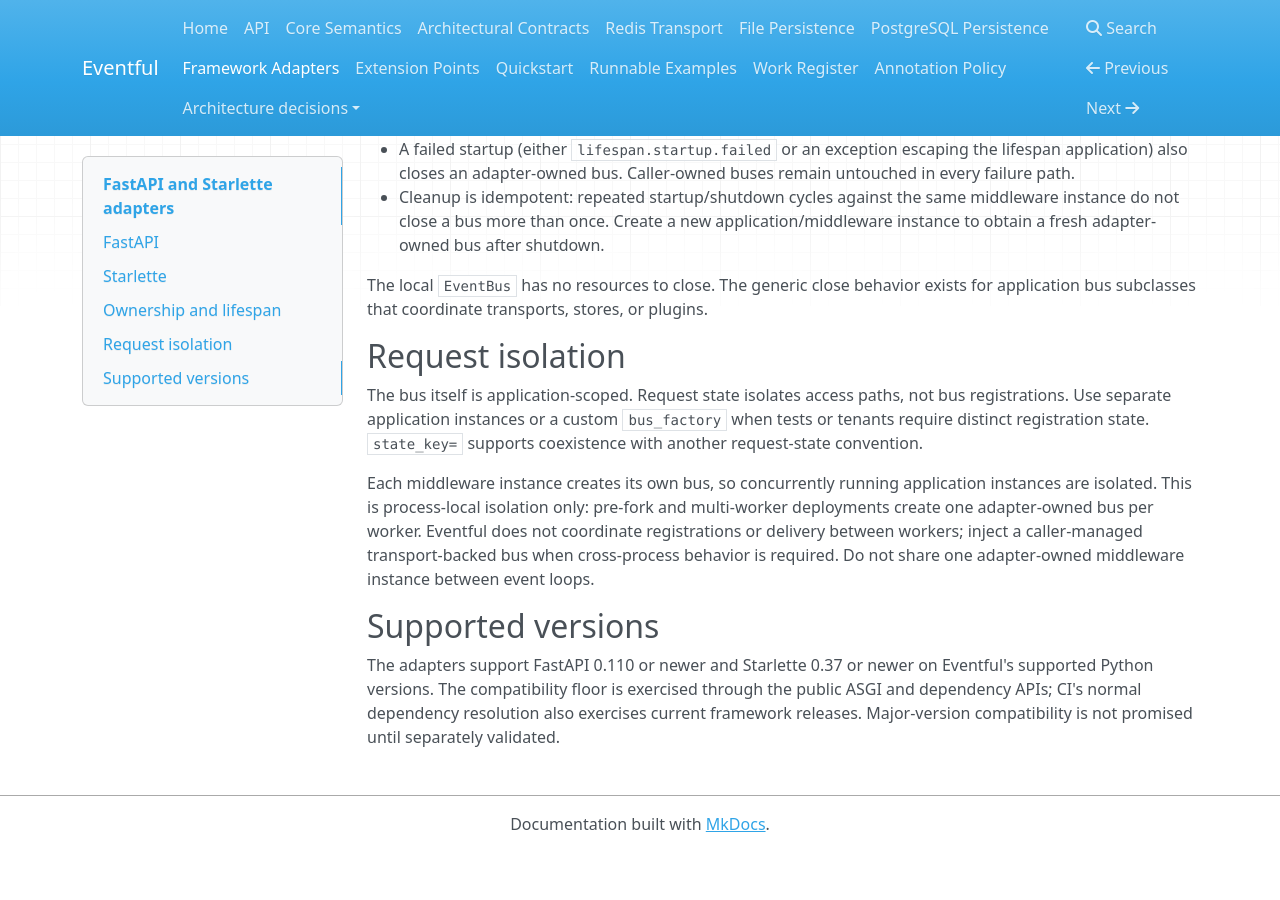
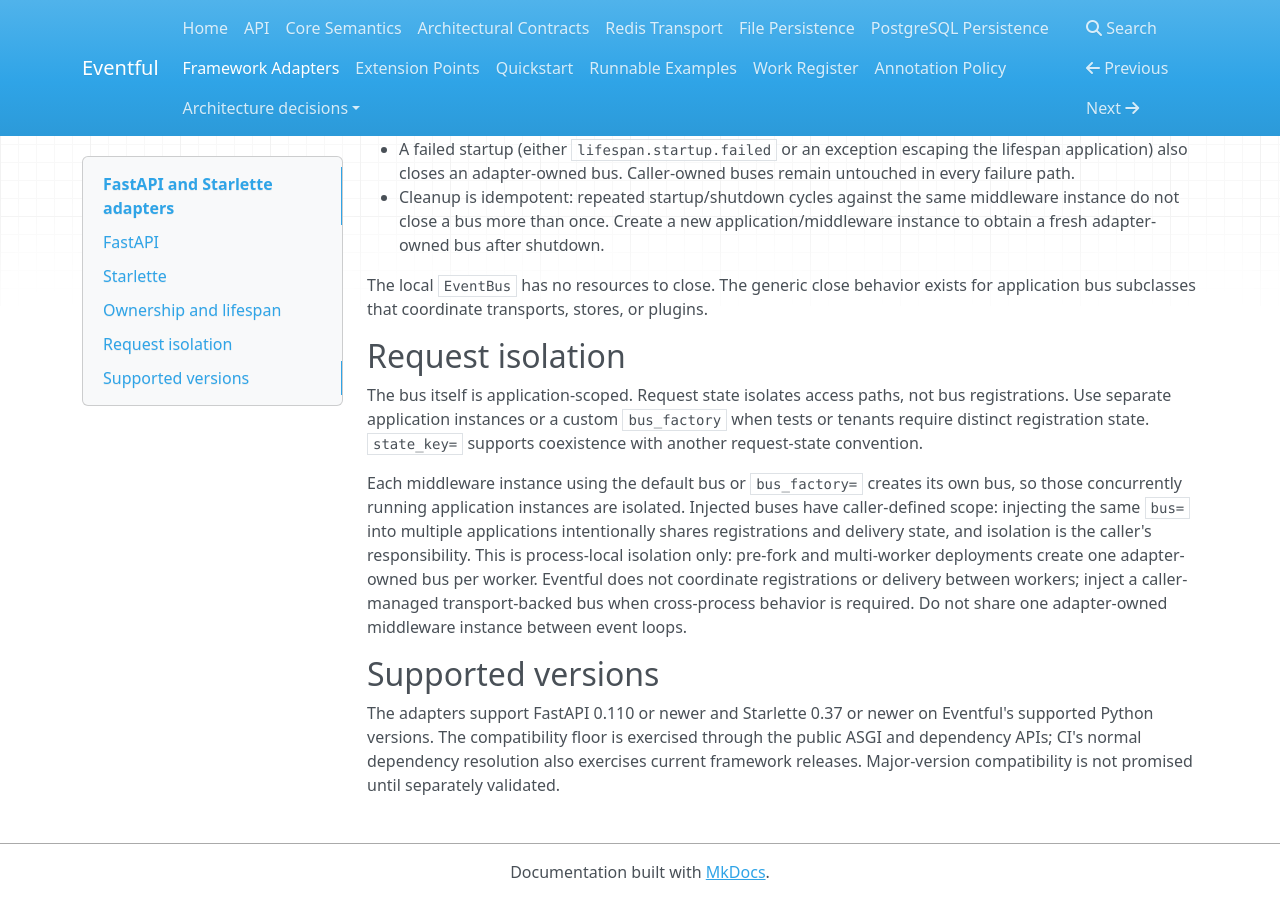
Before and after one commit to Forebase/Eventful, an MkDocs documentation site: the page built from docs/frameworks.md, in a window 1280 px wide and 900 px high, scrolled down 1357 px. Built offline with MkDocs 1.6.1, drawn with Linux system fonts in a browser that asks for light colours; nearby versions of some CDN libraries; before the commit the page ends 2209 px from its top, so only the background shows below that.

```diff
--- a/docs/frameworks.md
+++ b/docs/frameworks.md
@@ -86,12 +86,15 @@
 tests or tenants require distinct registration state. `state_key=` supports
 coexistence with another request-state convention.
 
-Each middleware instance creates its own bus, so concurrently running application
-instances are isolated. This is process-local isolation only: pre-fork and
-multi-worker deployments create one adapter-owned bus per worker. Eventful does not
-coordinate registrations or delivery between workers; inject a caller-managed
-transport-backed bus when cross-process behavior is required. Do not share one
-adapter-owned middleware instance between event loops.
+Each middleware instance using the default bus or `bus_factory=` creates its own bus,
+so those concurrently running application instances are isolated. Injected buses
+have caller-defined scope: injecting the same `bus=` into multiple applications
+intentionally shares registrations and delivery state, and isolation is the caller's
+responsibility. This is process-local isolation only: pre-fork and multi-worker
+deployments create one adapter-owned bus per worker. Eventful does not coordinate
+registrations or delivery between workers; inject a caller-managed transport-backed
+bus when cross-process behavior is required. Do not share one adapter-owned
+middleware instance between event loops.
 
 ## Supported versions
 
```
Also changed, not shown: 3 other files.
